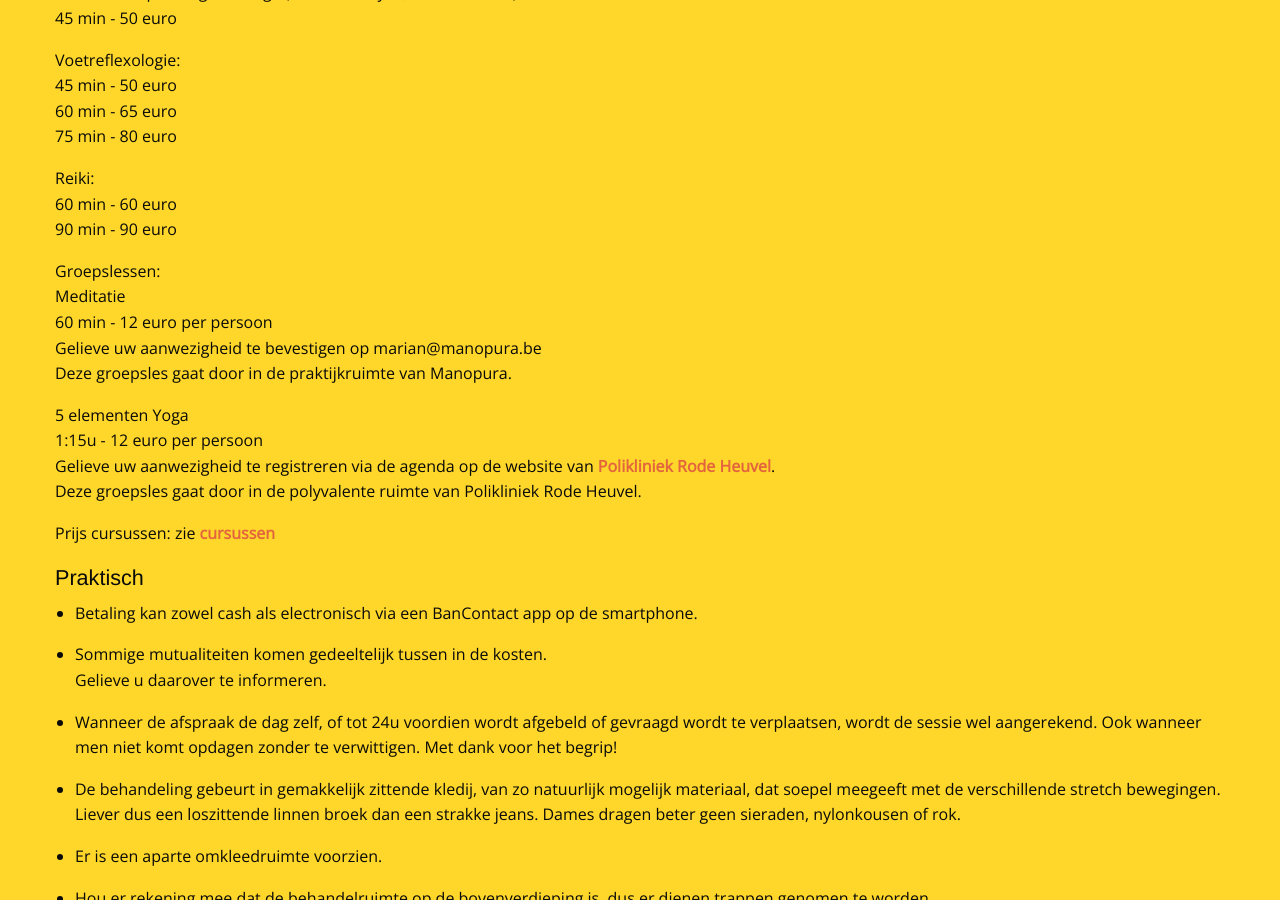
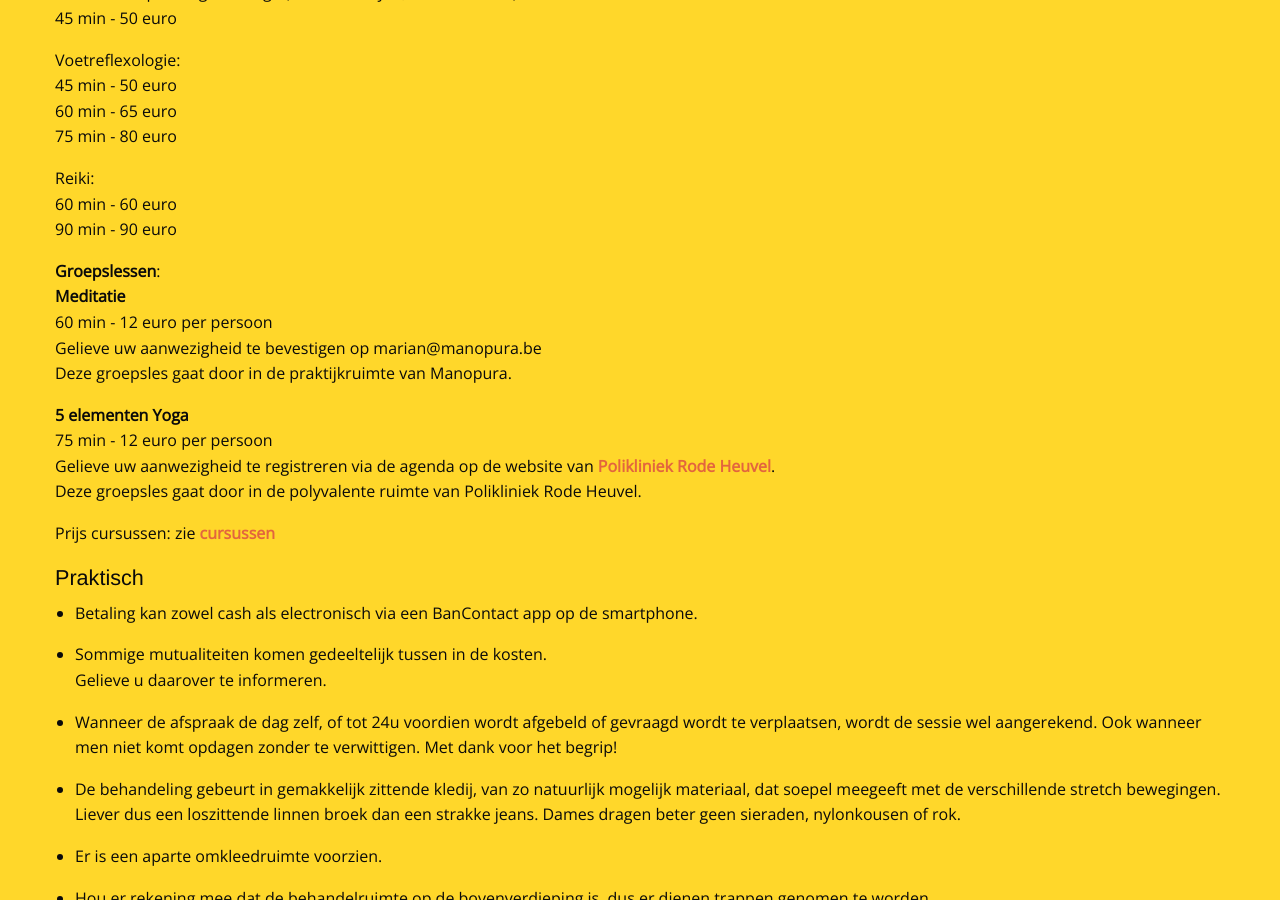
Before and after one commit to manopura/manopura.github.io, a Jekyll site: the page built from praktisch.md, in a window 1280 px wide and 900 px high, scrolled down 464 px. Built offline with Jekyll 4.4.1, drawn with Linux system fonts in a browser that asks for light colours; nearby versions of some CDN libraries; our own code applies the rules of GitHub Pages for plain Markdown files.

Commit message:
Update praktisch.md

```diff
--- a/praktisch.md
+++ b/praktisch.md
@@ -28,14 +28,14 @@ Reiki:
 60 min - 60 euro
 90 min - 90 euro
 
-Groepslessen:
-Meditatie
+**Groepslessen**:
+**Meditatie**
 60 min - 12 euro per persoon
 Gelieve uw aanwezigheid te bevestigen op marian@manopura.be
 Deze groepsles gaat door in de praktijkruimte van Manopura.
 
-5 elementen Yoga
-1:15u - 12 euro per persoon
+**5 elementen Yoga**
+75 min - 12 euro per persoon
 Gelieve uw aanwezigheid te registreren via de agenda op de website van [**Polikliniek Rode Heuvel**](https://www.polikliniek-rodeheuvel.be).
 Deze groepsles gaat door in de polyvalente ruimte van Polikliniek Rode Heuvel.
 
```
